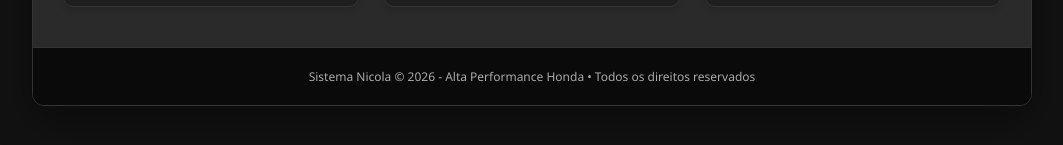
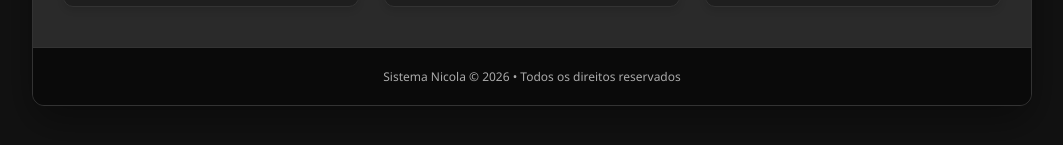
Before and after one commit to twossh/calc, a plain HTML site: page index.html in a window 1280 px wide. Shown: the part 615-760 px from the top of the page, without its empty margins (108-1171 px from the left). Drawn offline with Linux system fonts and the light colour scheme.

Commit message:
Update index.html

```diff
--- a/index.html
+++ b/index.html
@@ -266,7 +266,7 @@
         </div>
 
         <div class="footer">
-            Sistema Nicola &copy; 2026 - Alta Performance Honda • Todos os direitos reservados
+            Sistema Nicola &copy; 2026 • Todos os direitos reservados
         </div>
 
     </div>
```
